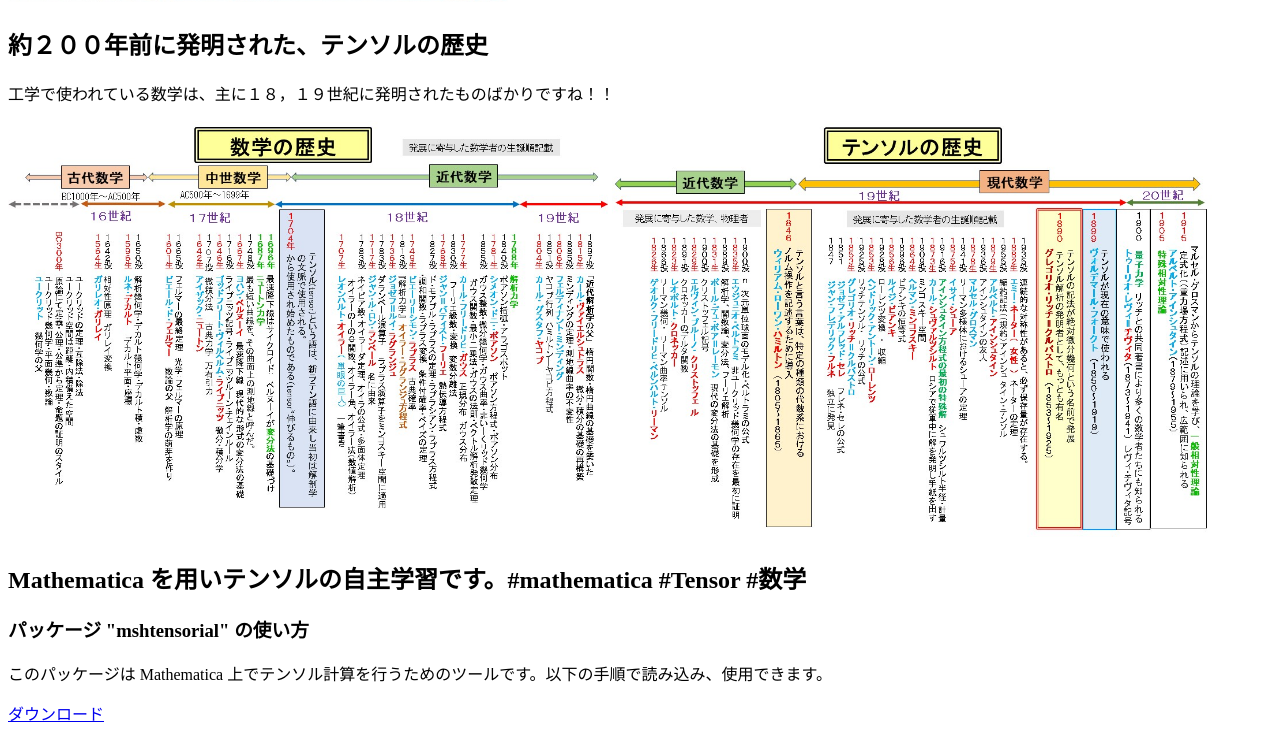
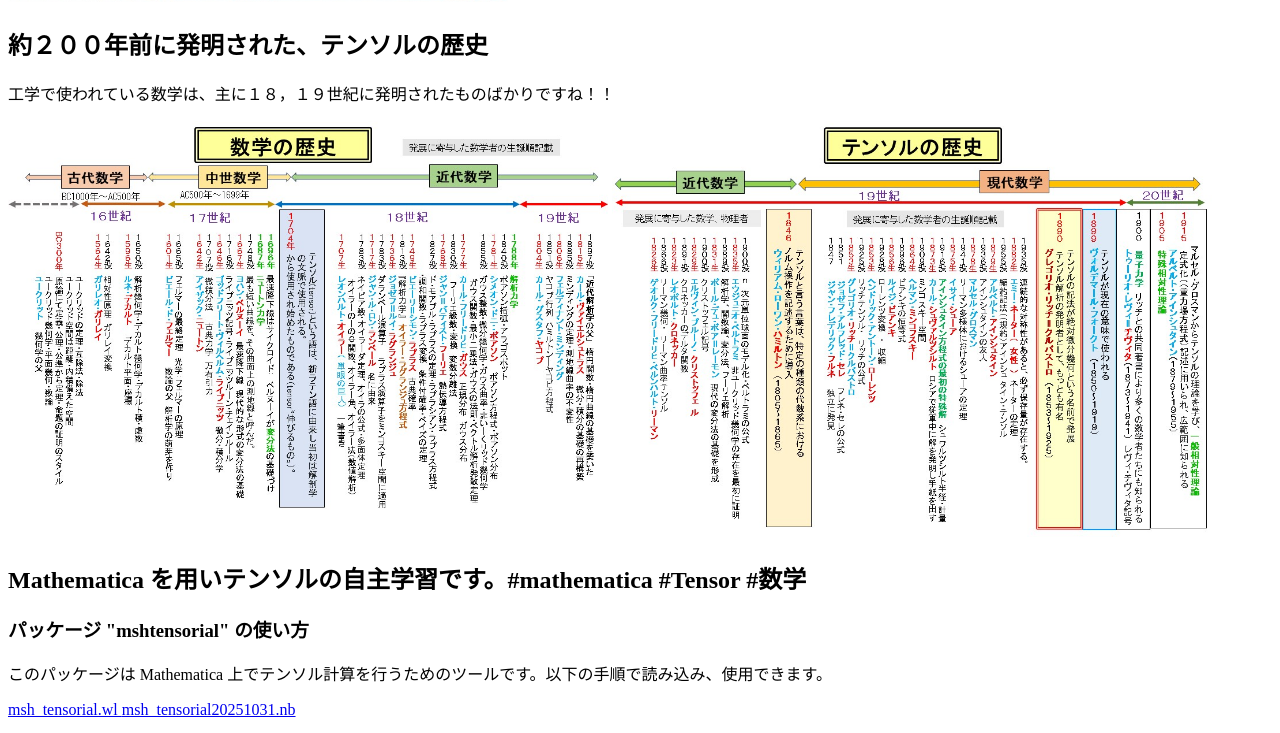
Before and after one commit to Parts-Marty/Parts-Marty.github.io, a plain HTML site: page index.html in a window 1280 px wide. Shown: the part 854-1587 px from the top of the page. Drawn offline with Linux system fonts and the light colour scheme.

Commit message:
Update index.html

```diff
--- a/index.html
+++ b/index.html
@@ -18,8 +18,8 @@
    <h2>Mathematica を用いテンソルの自主学習です。#mathematica #Tensor #数学</h2>
  <h3>パッケージ "mshtensorial" の使い方</h3>
 <p>このパッケージは Mathematica 上でテンソル計算を行うためのツールです。以下の手順で読み込み、使用できます。</p>
-<a href="msh_tensorial.wl" download="msh_tensorial.wl">ダウンロード </a>
-
+<a href="msh_tensorial.wl" download="msh_tensorial.wl">msh_tensorial.wl </a>
+<a href="msh_tensorial20251031.nb" download="msh_tensorial20251031.nb">msh_tensorial20251031.nb </a>
 
 
 </body>
```
